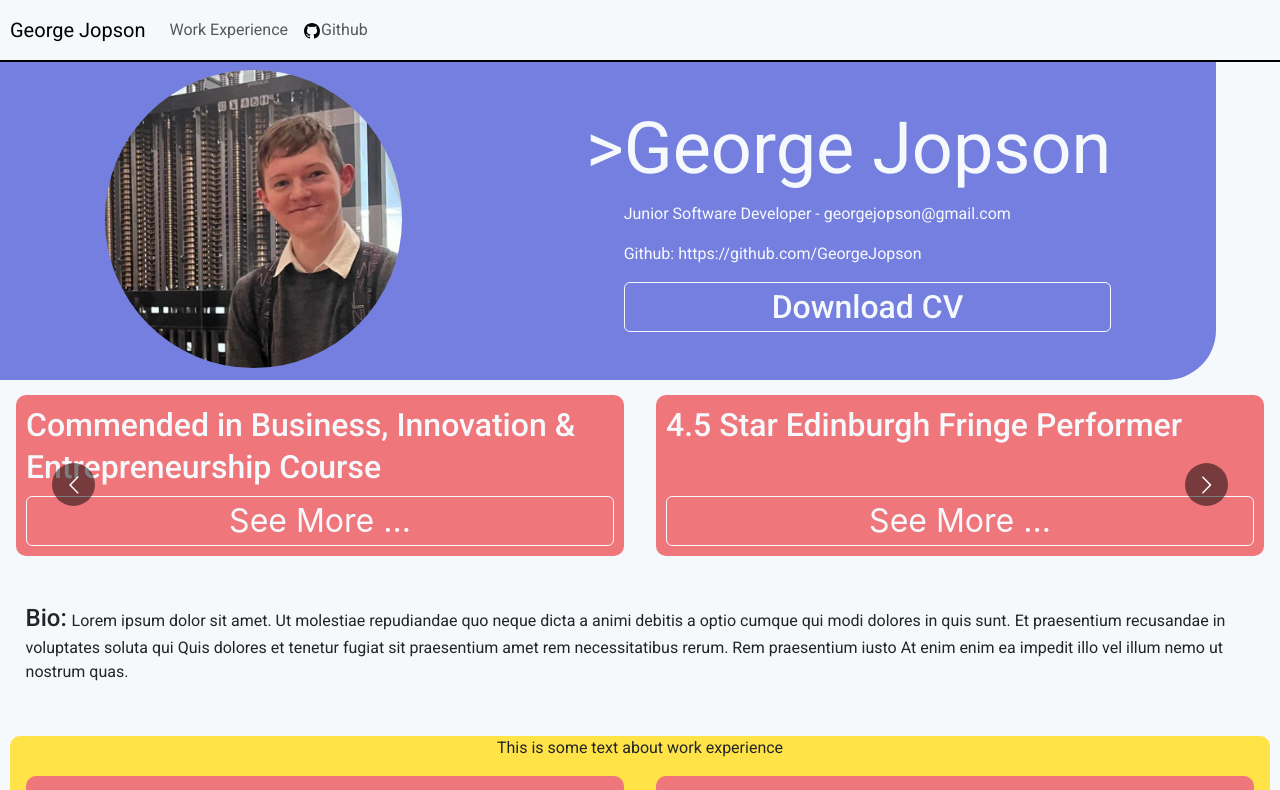
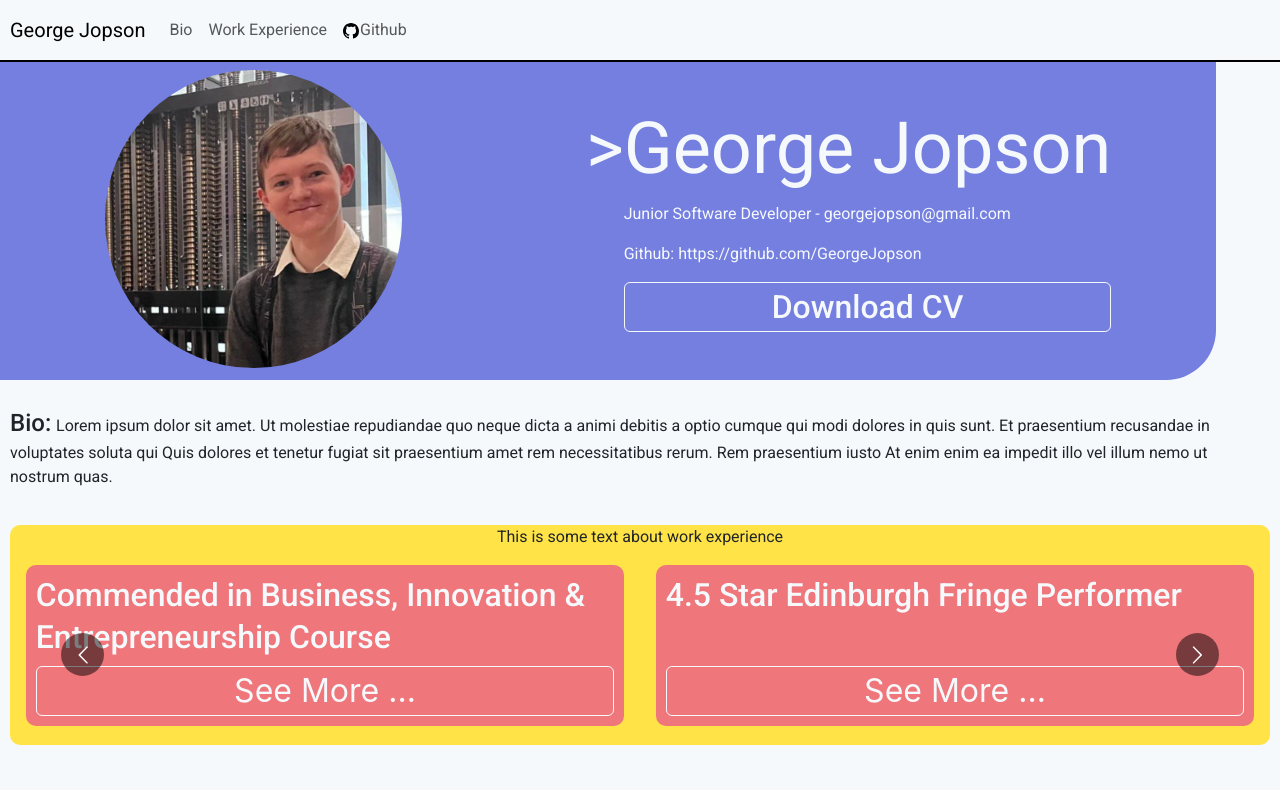
Before and after one commit to GeorgeJopson/GeorgeJopson.github.io, a React (Create React App) app: page / in a window 1280 px wide. Shown: the top 790 px of the page. Built offline with nearby package versions, Linux system fonts and the light colour scheme.

Commit message:
Rearrange general website structure

```diff
--- a/src/App.js
+++ b/src/App.js
@@ -2,7 +2,6 @@ import './App.css';
 import './fonts.css';
 
 import Header from "./Header/Header.js";
-import AchievementCarousel from './AchievementCarousel/AchievementCarousel.js';
 import Bio from "./Bio/Bio.js";
 import WorkExperience from './WorkExperience/WorkExperience.js';
 import Navbar from './NavBar/NavBar.js';
@@ -12,7 +11,6 @@ function App() {
     <div className="App">
       <Navbar />
       <Header />
-      <AchievementCarousel />
       <Bio />
       <WorkExperience />
     </div>
--- a/src/Bio/Bio.css
+++ b/src/Bio/Bio.css
@@ -1,6 +1,6 @@
 .bioBox{
   text-align: left;
-  padding: 2%;
+  padding: 10px;
 }
 .bioTitle{
   font-size: 1.5em;
--- a/src/Bio/Bio.js
+++ b/src/Bio/Bio.js
@@ -3,7 +3,7 @@ import '../fonts.css';
 
 function Bio(){
   return(
-    <div className="bioBox">
+    <div className="bioBox" id="bio">
       <p className="robotoRegular bioText"><span className='robotoMedium bioTitle'>Bio:</span>Lorem ipsum dolor sit amet. Ut molestiae repudiandae quo neque dicta a animi debitis a optio cumque qui modi dolores in quis sunt. Et praesentium recusandae in voluptates soluta qui Quis dolores et tenetur fugiat sit praesentium amet rem necessitatibus rerum. Rem praesentium iusto At enim enim ea impedit illo vel illum nemo ut nostrum quas.</p>
     </div>
   );
--- a/src/NavBar/NavBar.js
+++ b/src/NavBar/NavBar.js
@@ -12,6 +12,9 @@ function Navbar(){
       <a className="navbar-brand robotoRegular" href="#header">George Jopson</a>
       <div className="collapse navbar-collapse" id="navbarNav">
         <ul className="navbar-nav">
+        <li className="nav-item">
+            <a className="nav-link robotoRegular" href={"#bio"}>Bio</a>
+          </li>
           <li className="nav-item">
             <a className="nav-link robotoRegular" href={"#work-experience"}>Work Experience</a>
           </li>
```
